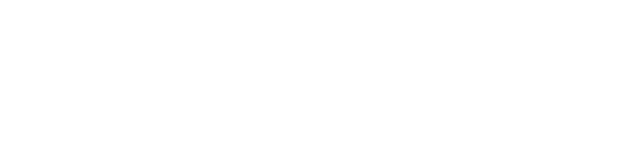
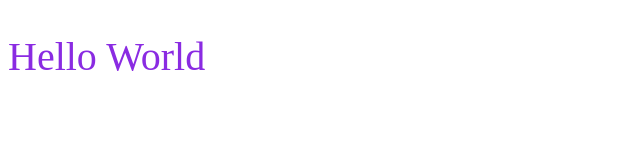
Before and after one commit to Temyturpe/introduction-to-css, a plain HTML site: page index.html in a window 1280 px wide. Shown: the whole page, without its empty margins (0-640 px from the left). Drawn offline with Linux system fonts and the light colour scheme.

Commit message:
css file added

```diff
--- a/index.html
+++ b/index.html
@@ -3,9 +3,10 @@
 <head>
     <meta charset="UTF-8">
     <meta name="viewport" content="width=device-width, initial-scale=1.0">
-    <title>Document</title>
+    <title>CSS BASIC</title>
+    <link rel="stylesheet" href="/styles.css">
 </head>
 <body>
-
+    <h2>hello world</h2>
 </body>
 </html>
--- /dev/null
+++ b/styles.css
@@ -0,0 +1,6 @@
+h2{
+    color: blueviolet;
+    font-size: 40px;
+    font-weight: 300;
+    text-transform: capitalize;
+}
```
